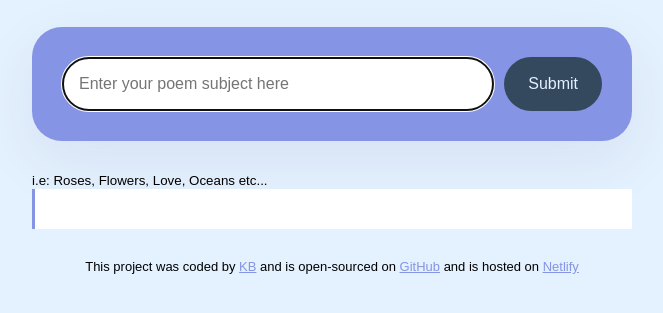
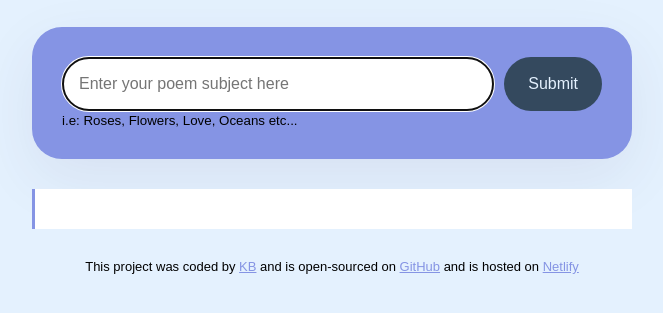
Before and after one commit to Kbforsure/KB-poem-generator, a plain HTML site: page index.html in a window 1280 px wide. Shown: the part 177-490 px from the top of the page, without its empty margins (308-971 px from the left). Drawn offline with nearby package versions, Linux system fonts and the light colour scheme.

Commit message:
trying new display for poem hints

```diff
--- a/src/styles.css
+++ b/src/styles.css
@@ -20,13 +20,15 @@ h1 {
 a {
   color: #8594e4;
 }
-form {
+.form-container {
   padding: 30px;
   background-color: #8594e4;
   border-radius: 30px;
-  display: flex;
   box-shadow: 0px 20px 60px rgba(65, 50, 100, 0.08);
   margin-bottom: 30px;
+}
+form {
+  display: flex;
 }
 .instructions {
   padding: 16px;
```
